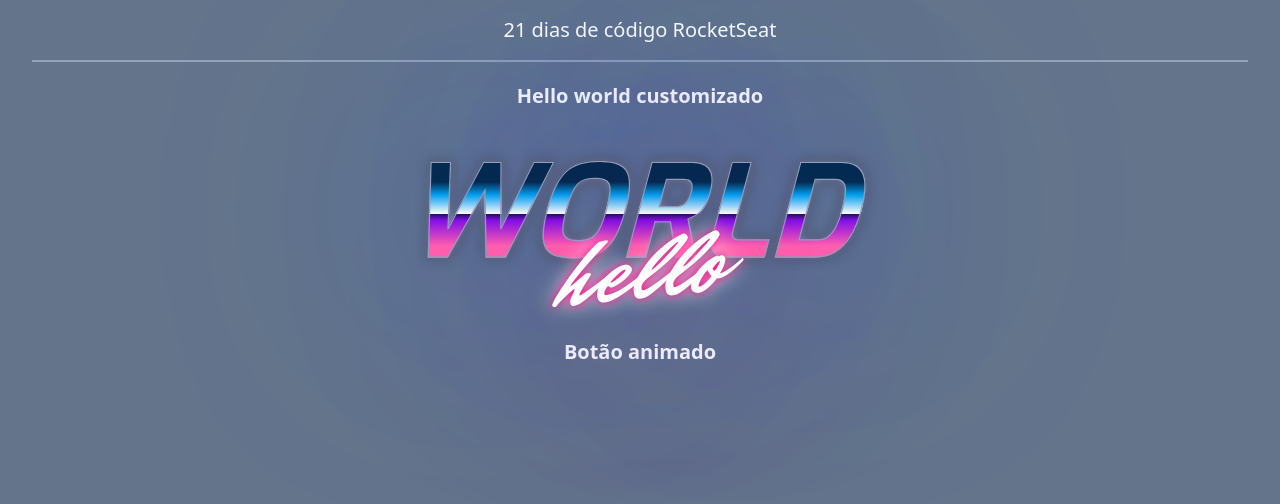
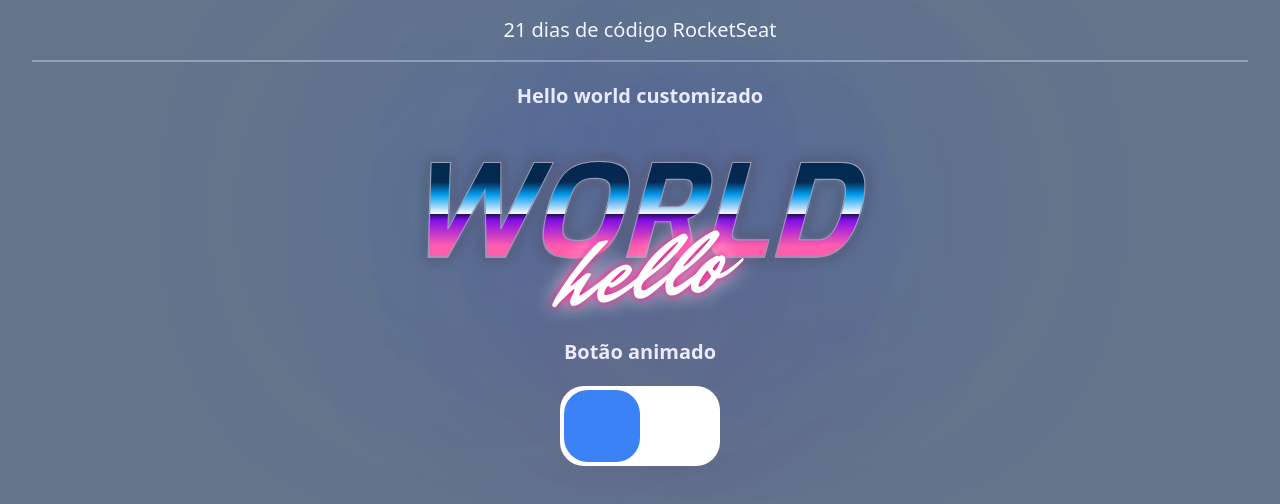
Before and after one commit to Scyies/rocket-21-code, a React (Vite) app: page / in a window 1280 px wide. Shown: the top 504 px of the page. Built offline with nearby package versions, Linux system fonts and the light colour scheme.

Commit message:
correção bg do botão

```diff
--- a/src/components/Button.tsx
+++ b/src/components/Button.tsx
@@ -29,7 +29,7 @@ export function Button() {
     <section className='flex flex-col justify-center place-items-center'>
       <p className='text-xl font-bold text-white p-5'>Botão animado</p>
       <label
-        className={classNames('relative inline-block h-20 w-40 transition-all duration-700 rounded-3xl', {
+        className={classNames('relative inline-block h-20 w-40 transition-all duration-700 rounded-3xl bg-white', {
           'bg-white': theme === 'light',
           'bg-blue-900': theme === 'dark'
         })}
@@ -38,7 +38,7 @@ export function Button() {
           type="checkbox"
           className='opacity-0 w-0 h-0'
         />
-        <span className={classNames('absolute cursor-pointer top-1 left-1 right-1 bottom-1 w-[76px] transition-all duration-700 rounded-3xl', {
+        <span className={classNames('absolute cursor-pointer top-1 left-1 right-1 bottom-1 w-[76px] transition-all duration-700 rounded-3xl bg-blue-500', {
           'translate-x-0 bg-blue-500': theme === 'light',
           'translate-x-full bg-slate-900': theme === 'dark'
         })}
```
